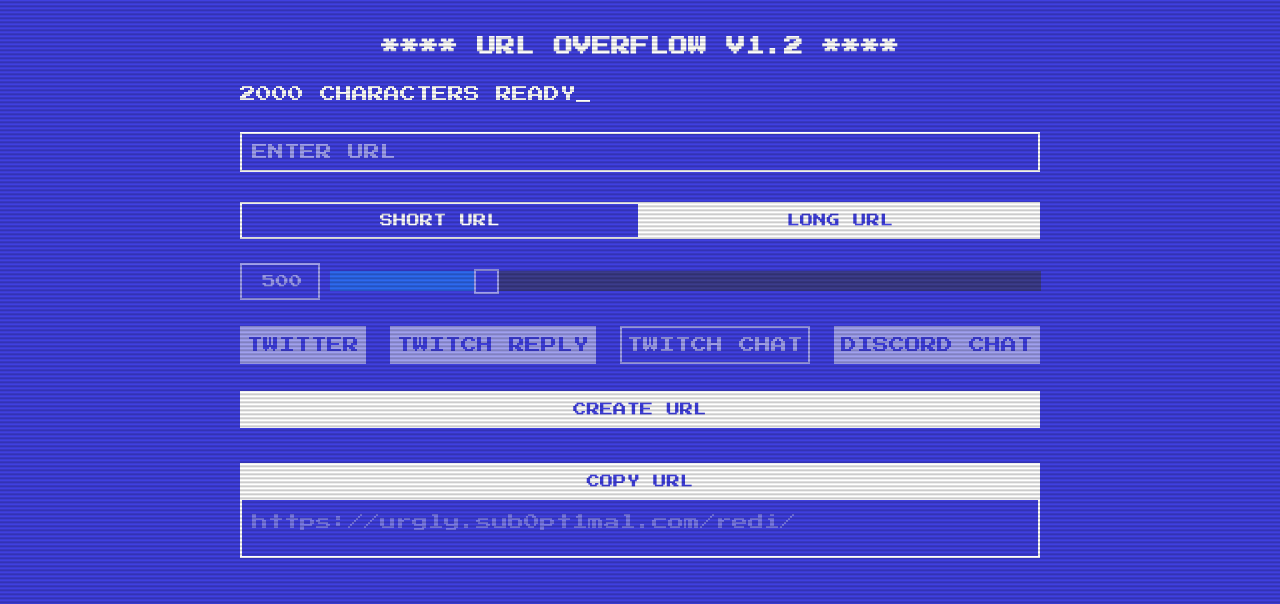
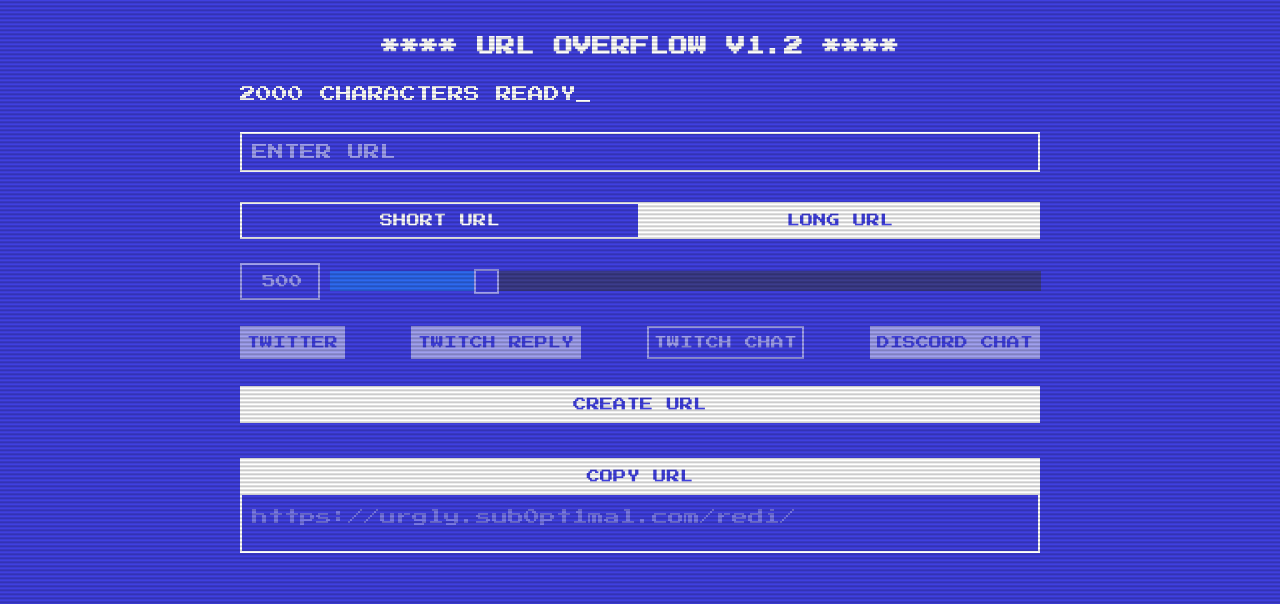
Before and after one commit to SUB0PT1MAL/urgly, a Flask app: page / in a window 1280 px wide. Shown: the top 604 px of the page. Run offline with Flask 3, Linux system fonts and the light colour scheme.

Commit message:
Update styles.css

```diff
--- a/static/styles.css
+++ b/static/styles.css
@@ -197,6 +197,7 @@ textarea {
     border: 2px solid #ffffff;
     background-color: #ffffff;
     color: #4040e0;
+    font-size: 13px;
     transition: background-color 0.3s;
 }
 
```
